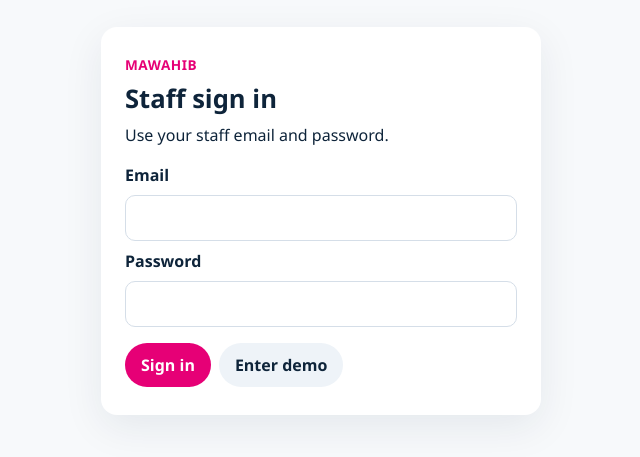
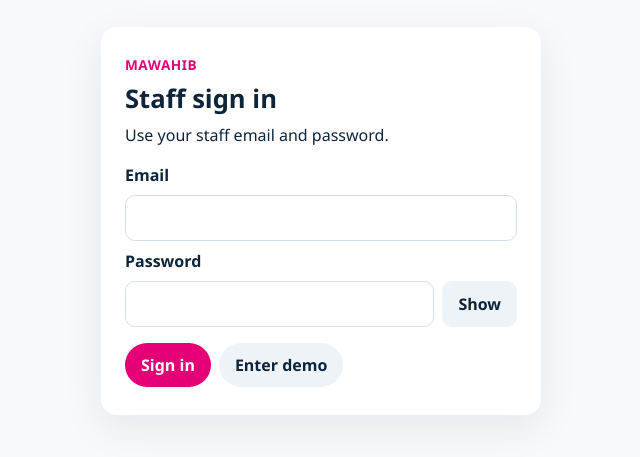
Before and after one commit to Abilal9/mawahib-admin, a React (Vite) app: page / in a window 1280 px wide. Shown: the part 179-636 px from the top of the page, without its empty margins (319-959 px from the left). Built offline with nearby package versions, Linux system fonts and the light colour scheme; no server answers.

Commit message:
feat: confirm and reveal staff password fields
Setup and recovery require a matching confirmation, and every password field can be shown without submitting.

```diff
--- a/src/staff/InvitationScreen.tsx
+++ b/src/staff/InvitationScreen.tsx
@@ -1,4 +1,5 @@
-import { useEffect, useRef, type FormEvent, type RefObject } from 'react'
+import { useEffect, useId, useRef, useState, type FormEvent, type RefObject } from 'react'
+import { PasswordField } from './PasswordField'
 
 export type InvitationScreenState =
   | { name: 'loading' }
@@ -126,11 +127,21 @@ function PasswordForm({
   busy: boolean
   onPassword?: (password: string) => void
 }) {
+  const confirmMessageId = useId()
+  const [password, setPassword] = useState('')
+  const [confirm, setConfirm] = useState('')
+  const [mismatch, setMismatch] = useState(false)
+  const mismatchVisible = mismatch && password !== confirm
+
   function submit(event: FormEvent<HTMLFormElement>) {
     event.preventDefault()
     if (busy) return
-    const data = new FormData(event.currentTarget)
-    onPassword?.(String(data.get('password') ?? ''))
+    if (password !== confirm) {
+      setMismatch(true)
+      return
+    }
+    setMismatch(false)
+    onPassword?.(password)
   }
 
   return (
@@ -142,16 +153,30 @@ function PasswordForm({
           : 'This invitation does not include a shared password. Choose one for this staff account.'}
       </p>
       <form onSubmit={submit}>
-        <label htmlFor="staff-new-password">Password</label>
-        <input
+        <PasswordField
           id="staff-new-password"
+          label="Password"
           name="password"
-          type="password"
           autoComplete="new-password"
+          value={password}
+          onChange={setPassword}
           minLength={8}
           required
           disabled={busy}
         />
+        <PasswordField
+          id="staff-confirm-password"
+          label="Confirm password"
+          name="confirm-password"
+          autoComplete="new-password"
+          value={confirm}
+          onChange={setConfirm}
+          minLength={8}
+          required
+          disabled={busy}
+          describedBy={mismatchVisible ? confirmMessageId : undefined}
+        />
+        {mismatchVisible ? <p id={confirmMessageId} role="alert">Passwords do not match.</p> : null}
         {error ? <p role="alert">{error}</p> : null}
         <div className="actions">
           <button type="submit" disabled={busy}>{busy ? 'Saving…' : 'Save password'}</button>
--- /dev/null
+++ b/src/staff/PasswordField.tsx
@@ -0,0 +1,60 @@
+import { useState } from 'react'
+
+type PasswordFieldProps = {
+  id: string
+  label: string
+  name: string
+  autoComplete: 'new-password' | 'current-password'
+  value: string
+  onChange: (value: string) => void
+  disabled?: boolean
+  required?: boolean
+  minLength?: number
+  describedBy?: string
+}
+
+export function PasswordField({
+  id,
+  label,
+  name,
+  autoComplete,
+  value,
+  onChange,
+  disabled = false,
+  required = false,
+  minLength,
+  describedBy,
+}: PasswordFieldProps) {
+  const [visible, setVisible] = useState(false)
+  const toggleLabel = `${visible ? 'Hide' : 'Show'} ${label.toLowerCase()}`
+
+  return (
+    <div className="password-field">
+      <label htmlFor={id}>{label}</label>
+      <div className="password-control">
+        <input
+          id={id}
+          name={name}
+          type={visible ? 'text' : 'password'}
+          autoComplete={autoComplete}
+          value={value}
+          disabled={disabled}
+          required={required}
+          minLength={minLength}
+          spellCheck={false}
+          aria-describedby={describedBy}
+          onChange={(event) => onChange(event.target.value)}
+        />
+        <button
+          type="button"
+          className="password-toggle"
+          aria-pressed={visible}
+          aria-label={toggleLabel}
+          onClick={() => setVisible((current) => !current)}
+        >
+          {visible ? 'Hide' : 'Show'}
+        </button>
+      </div>
+    </div>
+    )
+}
--- a/src/staff/StaffPortal.tsx
+++ b/src/staff/StaffPortal.tsx
@@ -1,4 +1,5 @@
 import { useCallback, useEffect, useId, useRef, useState, type FormEvent, type RefObject } from 'react'
+import { PasswordField } from './PasswordField'
 import { AdminShell } from './AdminShell'
 import type { AdminRecords, AdminRoute } from './adminTypes'
 import type { StaffAccessClient, StaffAuthClient } from './types'
@@ -347,16 +348,15 @@ function SignIn({
           disabled={state.busy}
           onChange={(event) => setEmail(event.target.value)}
         />
-        <label htmlFor={passwordId}>Password</label>
-        <input
+        <PasswordField
           id={passwordId}
+          label="Password"
           name="password"
-          type="password"
           autoComplete="current-password"
+          value={password}
+          onChange={setPassword}
           required
-          value={password}
           disabled={state.busy}
-          onChange={(event) => setPassword(event.target.value)}
         />
         {state.error ? <p role="alert">{state.error}</p> : null}
         <div className="actions">
--- a/src/staff/staff.css
+++ b/src/staff/staff.css
@@ -165,6 +165,31 @@ button:focus-visible {
   outline-offset: 2px;
 }
 
+.password-field {
+  display: grid;
+  gap: 8px;
+}
+
+.password-control {
+  display: flex;
+  align-items: stretch;
+  gap: 8px;
+  min-width: 0;
+}
+
+.password-control input {
+  flex: 1 1 auto;
+  min-width: 0;
+}
+
+.password-toggle {
+  flex: 0 0 auto;
+  min-width: 72px;
+  border-radius: 10px;
+  background: #eef3f8;
+  color: #0e243a;
+}
+
 .nav {
   display: flex;
   flex-wrap: wrap;
```
Also changed, not shown: 2 other files (tests, documents, lock files or other folders).
